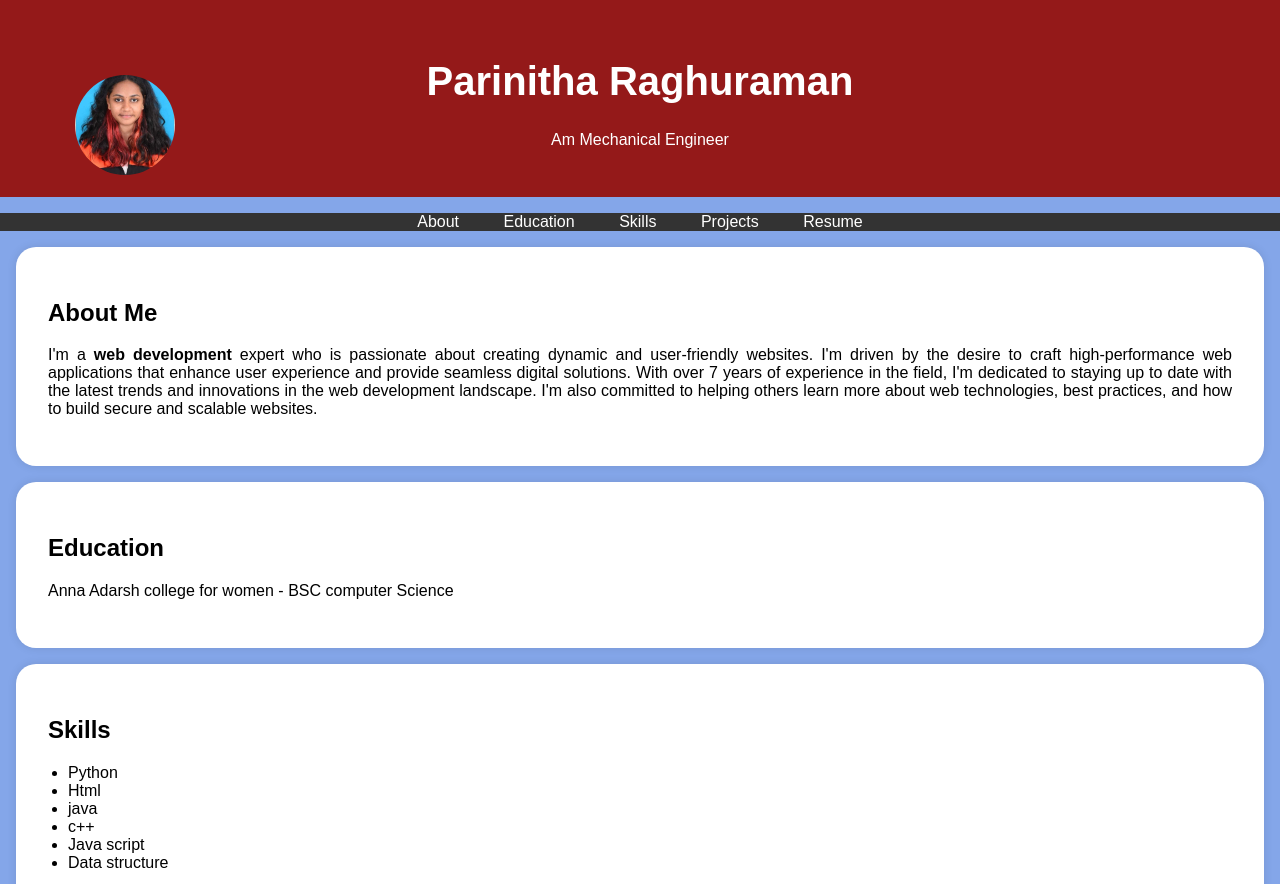
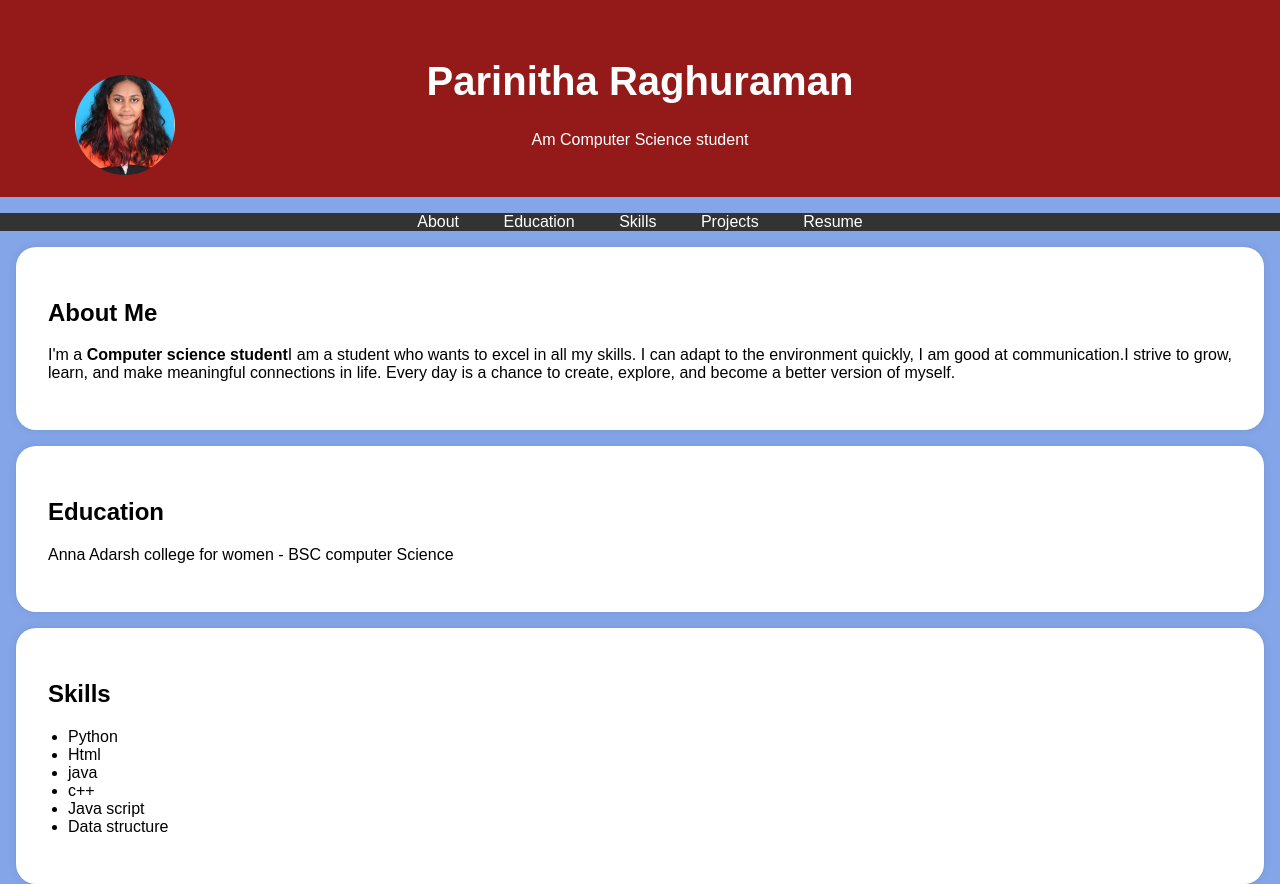
Before and after one commit to pari-7380/Digital-portfolio, a plain HTML site: page html3.html in a window 1280 px wide. Shown: the top 884 px of the page. Drawn offline with Linux system fonts and the light colour scheme.

Commit message:
Update html3.html

```diff
--- a/html3.html
+++ b/html3.html
@@ -97,7 +97,7 @@
             <!-- Add your profile picture here -->
             <img src="pari.jpg" alt="Your Profile Picture" class="profile-picture">
             <h1>Parinitha Raghuraman</h1>
-            <p>Am Mechanical Engineer</p>
+            <p>Am Computer Science student</p>
         </div>
     </header>
 
@@ -115,13 +115,10 @@
     <section id="about">
         <div class="section-content">
             <h2>About Me</h2>
-            <p>I'm a <b>web development</b> expert who is passionate about creating dynamic and user-friendly websites.
-                I'm driven by the desire to craft high-performance web applications that enhance user experience and provide
-                 seamless digital solutions. With over 7 years of experience in the field, I'm dedicated to staying up to date
-                 with the latest trends and innovations in the
-                 web development landscape. I'm also committed to helping others learn more about web technologies,
-                 best practices, and how to build secure and scalable websites.</p>
-
+            <p>I'm a <b>Computer science student</b>I am a student who wants to excel in all my skills.
+             I can adapt to the environment quickly,
+	     I am good at communication.I strive to grow, learn, and make meaningful connections in life.
+             Every day is a chance to create, explore, and become a better version of myself. </p>
         </div>
     </section>
 
```
